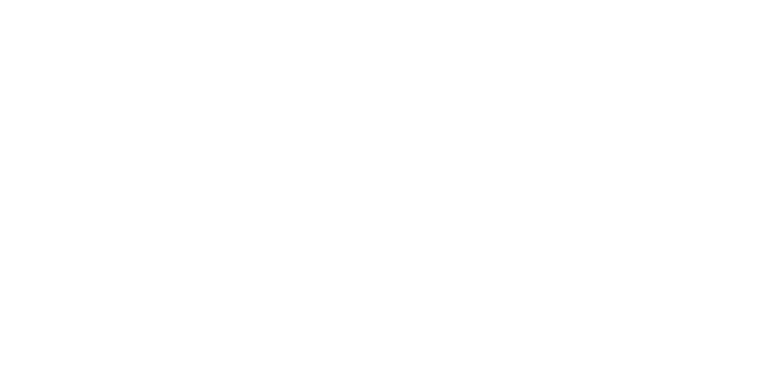
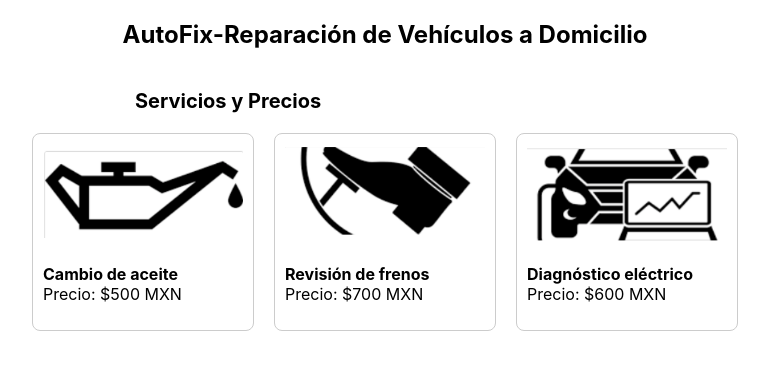
Before and after one commit to andredapa/AutoFix_grupo3, a plain HTML site: page index.html in a window 1280 px wide. Shown: the whole page, without its empty margins (255-1024 px from the left). Drawn offline with Linux system fonts and the light colour scheme.

Commit message:
mi parte

```diff
--- a/assets/css/style.css
+++ b/assets/css/style.css
@@ -0,0 +1,39 @@
+body {
+        font-family: 'Inter', sans-serif;
+        margin: 20px;
+        background-color: #fff;
+        color: #000;
+    }
+
+    h1 {
+        text-align: center;
+        font-size: 24px;
+    }
+
+    h3 {
+        font-size: 20px;
+        margin-top: 40px;
+        margin-left: 370px;
+    }
+
+    .servicios {
+        display: flex;
+        gap: 20px;
+        flex-wrap: wrap;
+        justify-content: center;
+        margin-top: 20px;
+    }
+
+    .card {
+        border: 1px solid #ccc;
+        border-radius: 8px;
+        padding: 10px;
+        width: 200px;
+        text-align:left;
+    }
+
+    .card img {
+        width: 100%;
+        height: 100px;
+        object-fit: contain;
+    }
--- a/index.html
+++ b/index.html
@@ -3,9 +3,28 @@
 <head>
     <meta charset="UTF-8">
     <meta name="viewport" content="width=device-width, initial-scale=1.0">
+    <link rel="stylesheet" href="assets/css/style.css">
     <title>AutoFix</title>
 </head>
 <body>
+    <h1>AutoFix-Reparación de Vehículos a Domicilio</h1>
+    <h3>Servicios y Precios</h3>
+    <div class="servicios">
+        <div class="card">
+            <img src="assets/img/image1.png" alt="Cambio de aceite">
+            <p><strong>Cambio de aceite</strong><br>Precio: $500 MXN</p>
+        </div>
+        <div class="card">
+            <img src="assets/img/image2.png" alt="Revisión de frenos">
+            <p><strong>Revisión de frenos</strong><br>Precio: $700 MXN</p>
+        </div>
+        <div class="card">
+            <img src="assets/img/image.png" alt="Diagnóstico eléctrico">
+            <p><strong>Diagnóstico eléctrico</strong><br>Precio: $600 MXN</p>
+        </div>
+    </div>
+
+
 
 </body>
 </html>
```
Also changed, not shown: assets/img/image.png (added), assets/img/image1.png (added), assets/img/image2.png (added).
